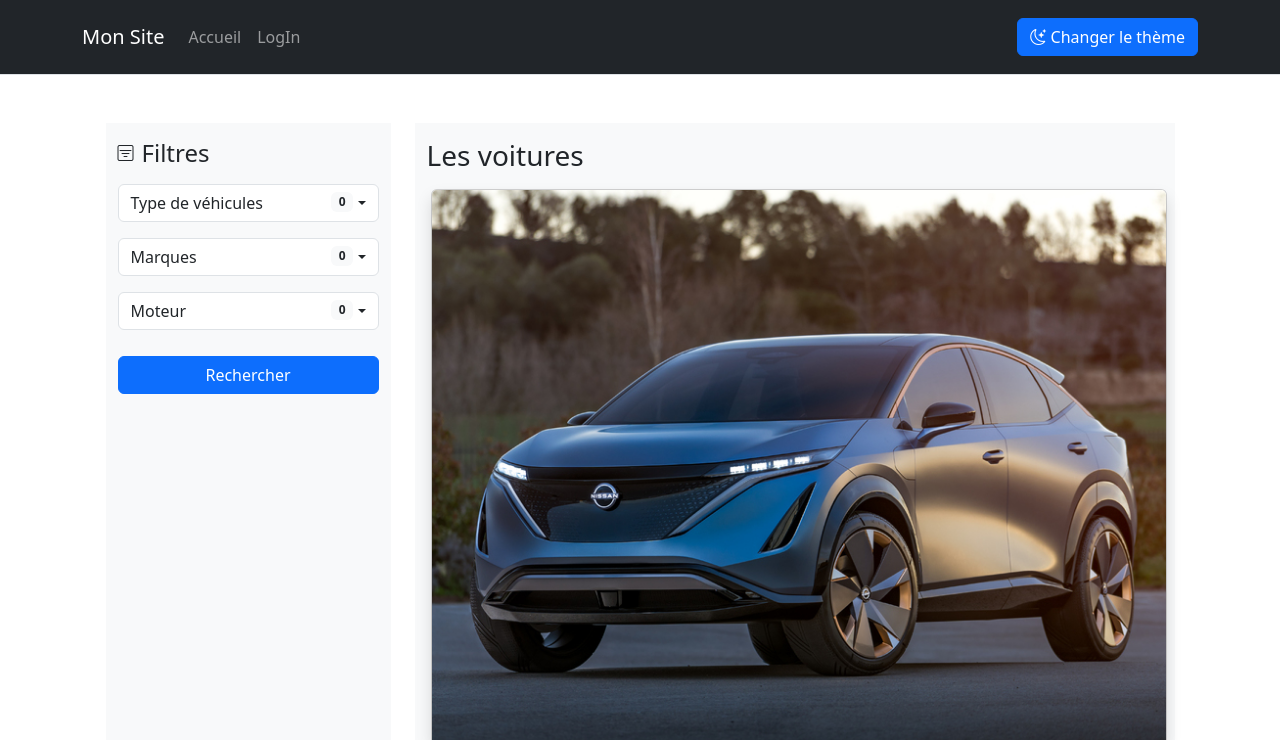
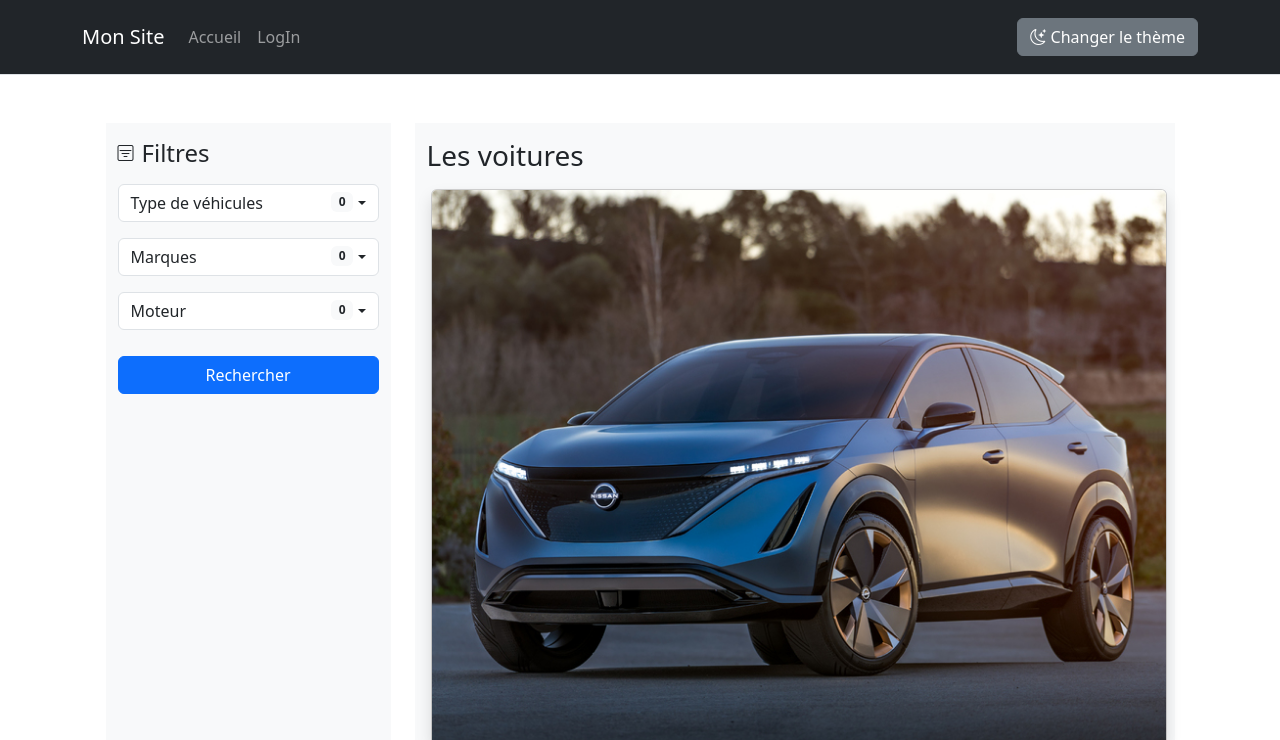
Before and after one commit to Seb-Prod/projetPhp, a PHP site: page / in a window 1280 px wide. Shown: the top 740 px of the page. Run offline with PHP 8.4, Linux system fonts and the light colour scheme; data comes from the database, SQL or seed files in the repository.

Commit message:
modif background et couleur texte

```diff
--- a/includes/header.php
+++ b/includes/header.php
@@ -40,7 +40,7 @@ if(isset($_SESSION['nom']) and $_SESSION['nom'] != ""){
         <!-- Left section -->
         <div class="d-flex align-items-center">
             <!-- Theme switcher button - visible only on mobile -->
-            <button class="btn btn-primary d-lg-none me-2" id="themeSwitcher">
+            <button class="btn btn-secondary d-lg-none me-2" id="themeSwitcher">
                 <i class="bi bi-moon-stars"></i>
             </button>
 
@@ -71,7 +71,7 @@ if(isset($_SESSION['nom']) and $_SESSION['nom'] != ""){
 
             <!-- Theme switcher button - visible only on desktop -->
             <div class="d-none d-lg-block">
-                <button class="btn btn-primary" id="themeSwitcher-desktop">
+                <button class="btn btn-secondary" id="themeSwitcher-desktop">
                     <i class="bi bi-moon-stars"></i> Changer le thème
                 </button>
             </div>
--- a/index.php
+++ b/index.php
@@ -6,7 +6,9 @@ require_once 'includes/header.php';
 define('SECURE_ACCESS', true);
 require_once 'config.php';
 $pdo = getDBConnection();
+
 require_once 'functionFiltres.php'; // Fichier contenant la fonction getItem()
+
 $moteurs = getItem($pdo, 'moteurs'); // Récupère les moteurs
 $marques = getItem($pdo, 'marques'); // Récupère les marques
 $types = getItem($pdo, 'types'); // Récupère les types de véhicules
@@ -59,9 +61,9 @@ $voituresFiltrees = array_filter($voitures, function ($voiture) use ($typesSelec
                         </div>
                         <form method="GET" action="index.php">
                             <div class="dropdown mt-3">
-                            <button class="btn bg-white dropdown-toggle w-100 d-flex justify-content-between align-items-center border" type="button" data-bs-toggle="dropdown">
-                                <span>Type de véhicules</span>
-                                <span id="type-counter" class="badge bg-light text-dark ms-auto">0</span>
+                            <button class="btn bg-white text-dark dropdown-toggle w-100 d-flex justify-content-between align-items-center border" type="button" data-bs-toggle="dropdown">
+                                    <span>Type de véhicules</span>
+                                    <span id="type-counter" class="badge bg-light text-dark ms-auto">0</span>
                             </button>
                                 <ul class="dropdown-menu">
                                     <?php foreach ($types as $type) : ?>
@@ -76,7 +78,7 @@ $voituresFiltrees = array_filter($voitures, function ($voiture) use ($typesSelec
                                 </ul>
                             </div>
                             <div class="dropdown mt-3">
-                                <button class="btn bg-white dropdown-toggle w-100 d-flex justify-content-between align-items-center border" type="button" data-bs-toggle="dropdown">
+                                <button class="btn bg-white text-dark dropdown-toggle w-100 d-flex justify-content-between align-items-center border" type="button" data-bs-toggle="dropdown">
                                     Marques <span id="marque-counter" class="badge bg-light text-dark ms-auto">0</span>
                                 </button>
                                 <ul class="dropdown-menu">
@@ -91,7 +93,7 @@ $voituresFiltrees = array_filter($voitures, function ($voiture) use ($typesSelec
                                 </ul>
                             </div>
                             <div class="dropdown mt-3">
-                                <button class="btn bg-white dropdown-toggle w-100 d-flex justify-content-between align-items-center border" type="button" data-bs-toggle="dropdown">
+                                <button class="btn bg-white text-dark dropdown-toggle w-100 d-flex justify-content-between align-items-center border" type="button" data-bs-toggle="dropdown">
                                     Moteur <span id="moteur-counter" class="badge bg-light text-dark ms-auto">0</span>
                                 </button>
                                 <ul class="dropdown-menu">
```
